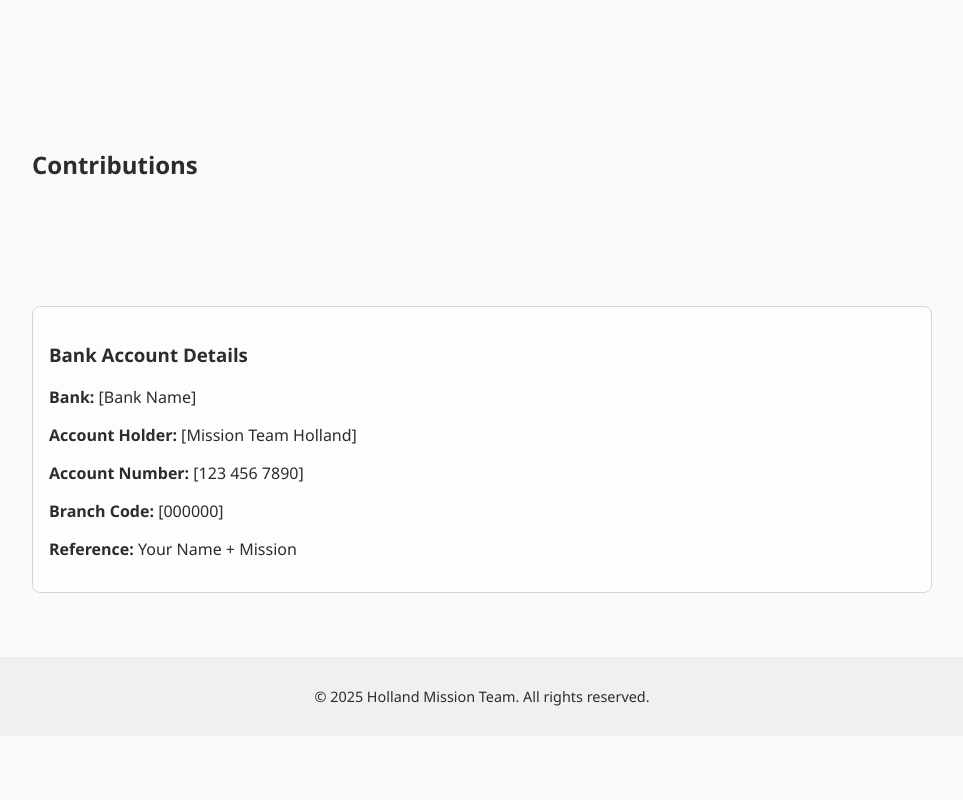
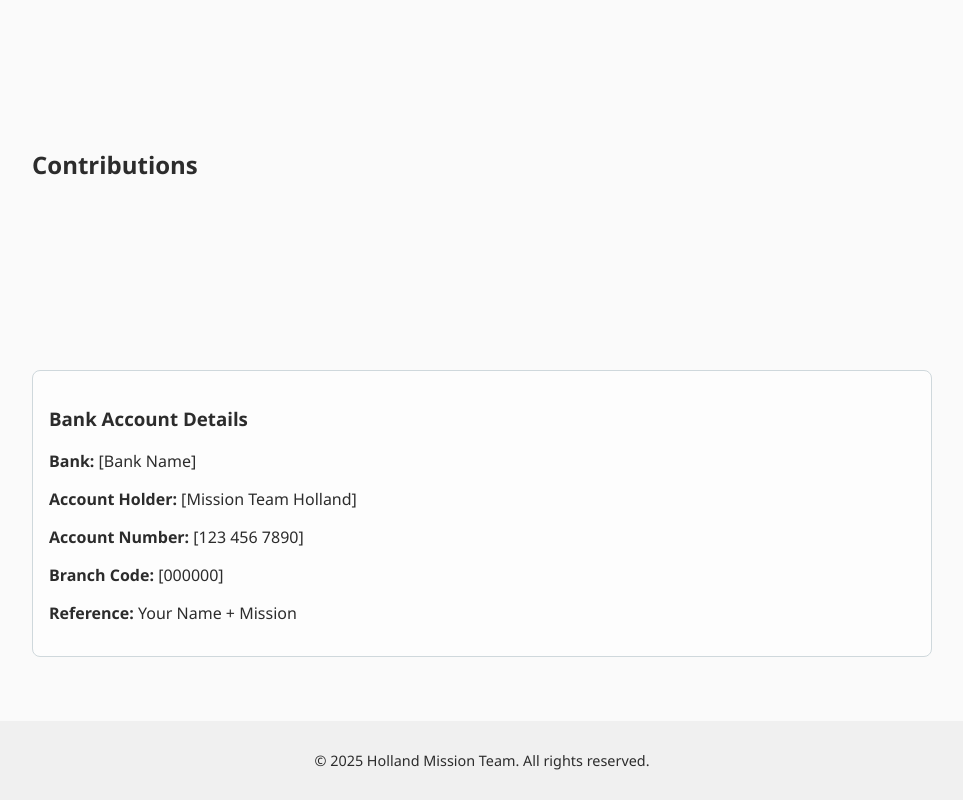
Before and after one commit to GraemeRW/mission-trip-state, a plain HTML site: page index.html in a window 1280 px wide. Shown: the part 1289-2089 px from the top of the page, without its empty margins (158-1121 px from the left). Before the commit the page ends 2025 px from the top, so only its background shows below. Drawn offline with nearby package versions, Linux system fonts and the light colour scheme.

Commit message:
Update style.css

```diff
--- a/style.css
+++ b/style.css
@@ -42,7 +42,7 @@ section {
   margin-right: 1.5rem;
 }
 canvas {
-  margin: 6rem 9;
+  margin: 2rem 0;
 }
 .bank-details {
   padding: 1rem;
```
